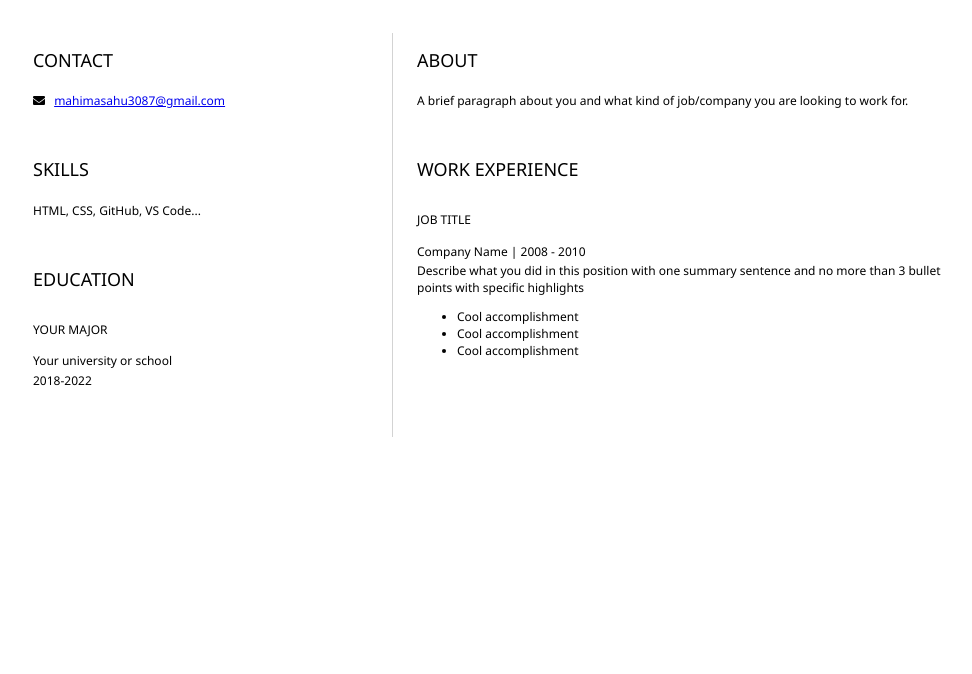
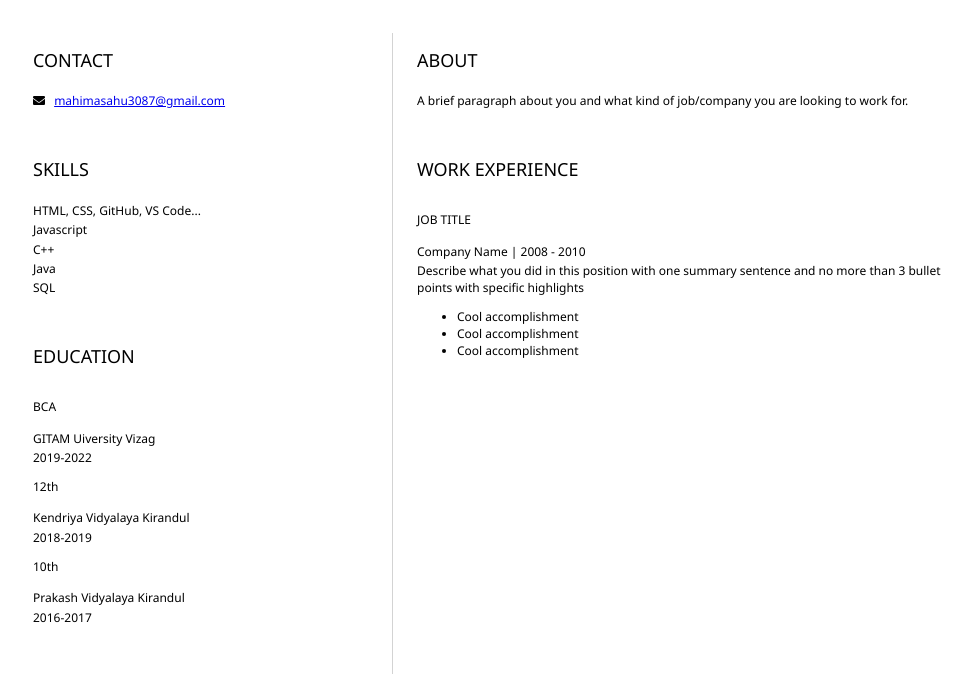
Before and after one commit to mahimasahu3/resume, a plain HTML site: page index.html in a window 1280 px wide. Shown: the part 161-835 px from the top of the page, without its empty margins (151-1123 px from the left). Before the commit the page ends 800 px from the top, so only its background shows below. Drawn offline with Linux system fonts and the light colour scheme.

Commit message:
update resume

```diff
--- a/index.html
+++ b/index.html
@@ -27,16 +27,34 @@
 					<h2>SKILLS</h2>
 					<!-- your skills -->
                     <p>HTML, CSS, GitHub, VS Code...</p>
+                    <p>Javascript</p>
+                    <p>C++</p>
+                    <p>Java</p>
+                    <p>SQL</p>
 				</section>
 				<section>
 					<h2>EDUCATION</h2>
 					<!-- your education -->
-                    <h3>YOUR MAJOR</h3>
+                    <h3>BCA</h3>
                     <p>
-                        Your university or school
+                        GITAM Uiversity Vizag
                     </p>
                     <p>
-                        2018-2022
+                        2019-2022
+                    </p>
+                    <h3>12th</h3>
+                    <p>
+                        Kendriya Vidyalaya Kirandul
+                    </p>
+                    <p>
+                        2018-2019
+                    </p>
+                    <h3>10th</h3>
+                    <p>
+                        Prakash Vidyalaya Kirandul
+                    </p>
+                    <p>
+                        2016-2017
                     </p>
 				</section>
 			</article>
```
